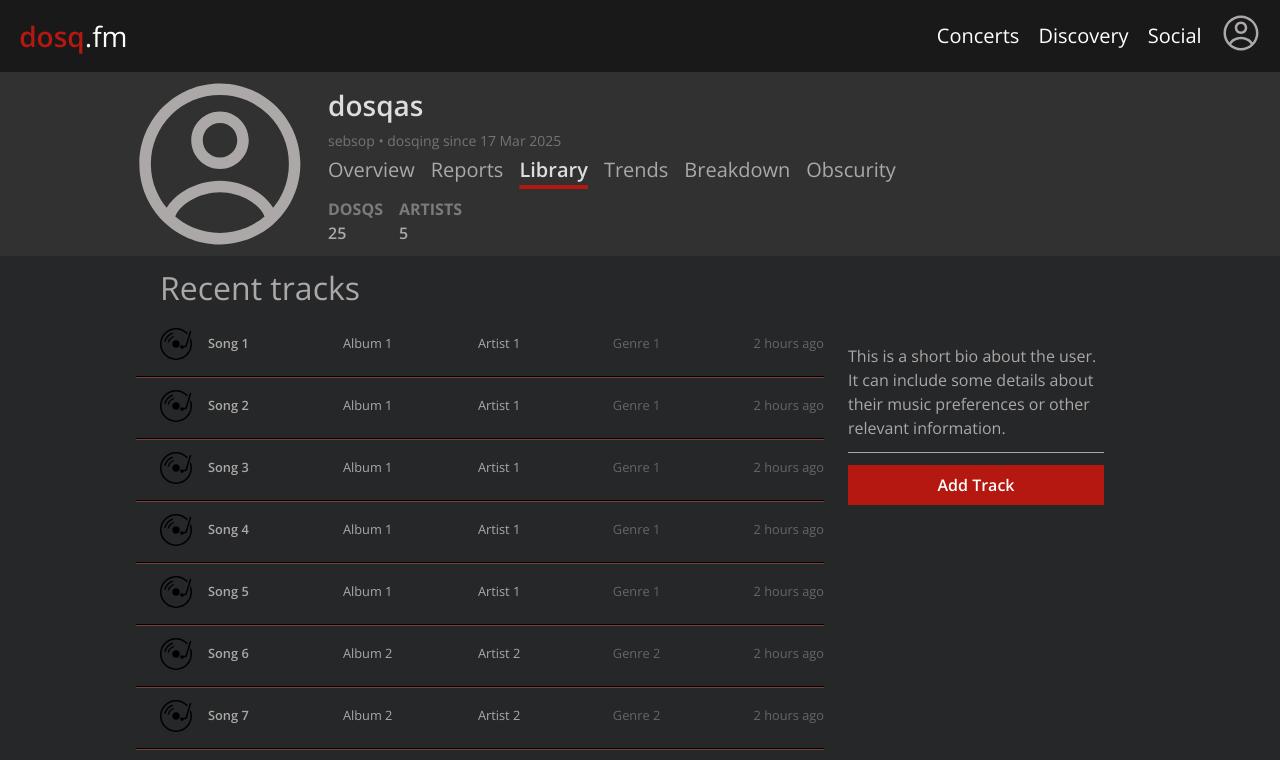
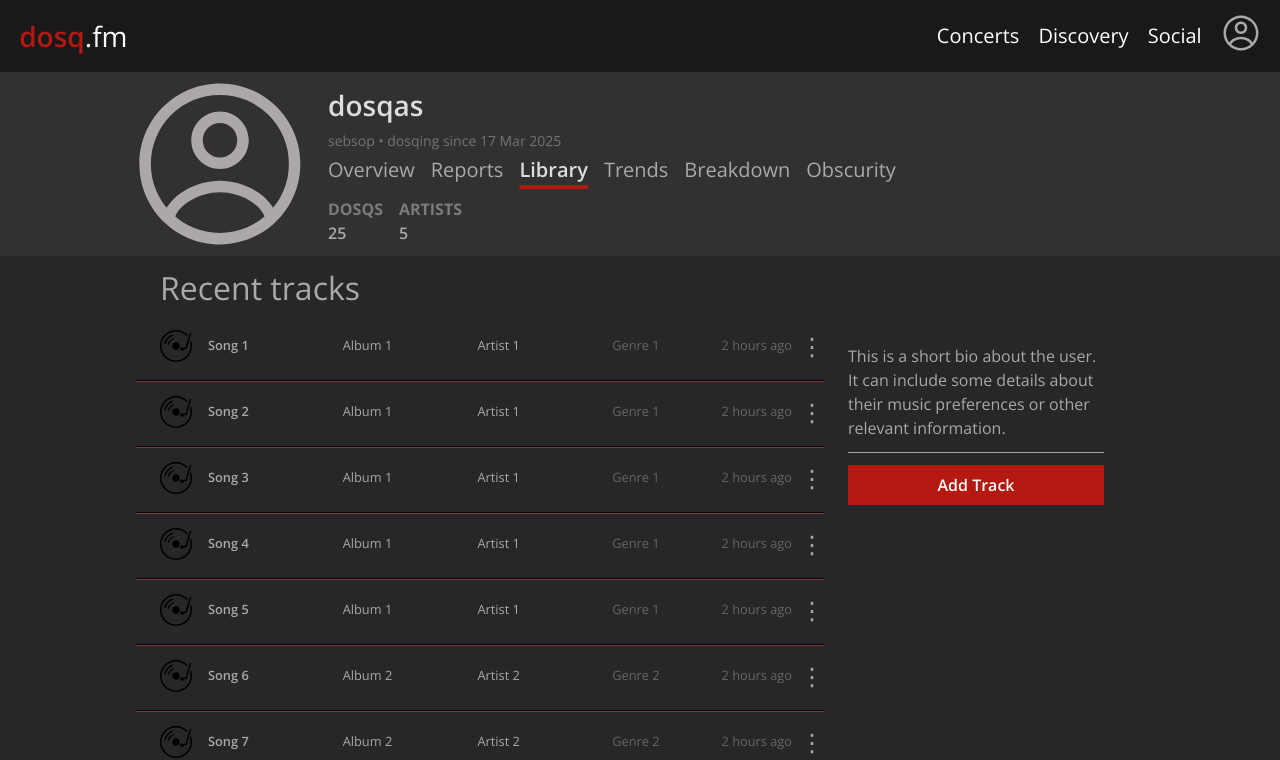
Before and after one commit to dosqas/dosq.fm-lite, a Next.js app: page /profile/library in a window 1280 px wide. Shown: the top 760 px of the page. Built offline with nearby package versions, Linux system fonts and the light colour scheme.

Commit message:
Added deleting operation

```diff
--- a/src/components/ProfileContent.tsx
+++ b/src/components/ProfileContent.tsx
@@ -1,8 +1,6 @@
 "use client"
 
 import React, { useState } from 'react';
-import Link from 'next/link';
-import Image from 'next/image';
 import ProfileSongsCol from './ProfileSongsCol';
 import ProfileSidebar from './ProfileSidebar';
 import "../styles/profile-content.css";
@@ -12,12 +10,12 @@ const ProfileContent: React.FC = () => {
   const [songs, setSongs] = useState([
     {
       id: 1,
-      albumCover: '/images/vinyl-icon.svg',
-      title: 'Song 1',
-      artist: 'Artist 1',
-      album: 'Album 1',
-      genre: 'Genre 1',
-      dateListened: '2 hours ago',
+      albumCover: "/images/vinyl-icon.svg",
+      title: "Song 1",
+      artist: "Artist 1",
+      album: "Album 1",
+      genre: "Genre 1",
+      dateListened: "2 hours ago",
     },
     {
       id: 2,
@@ -269,13 +267,30 @@ const ProfileContent: React.FC = () => {
     setSongs([...songs, newSongEntry]);
   };
 
+  const updateSong = (id: number) => {
+    const updatedTitle = prompt("Enter the new title:");
+    if (updatedTitle) {
+      setSongs((prevSongs) =>
+        prevSongs.map((song) =>
+          song.id === id ? { ...song, title: updatedTitle } : song
+        )
+      );
+    }
+  };
+
+  const deleteSong = (id: number) => {
+      setSongs((prevSongs) => prevSongs.filter((song) => song.id !== id));
+  };
+
   return (
     <main className="profile-content">
-      <p className="profile-content-title">
-        Recent tracks
-      </p>
+      <p className="profile-content-title">Recent tracks</p>
       <div className="profile-content-grid">
-        <ProfileSongsCol songs={songs} />
+        <ProfileSongsCol
+          songs={songs}
+          onUpdateSong={updateSong}
+          onDeleteSong={deleteSong}
+        />
         <ProfileSidebar addSong={addSong}/>
       </div>
     </main>
--- a/src/components/ProfileSongsCol.tsx
+++ b/src/components/ProfileSongsCol.tsx
@@ -1,5 +1,5 @@
-import React from 'react';
-import SongCard from './SongCard';
+import React, { useState } from "react";
+import SongCard from "./SongCard";
 import "../styles/profile-songs-col.css";
 
 interface ProfileSongsColProps {
@@ -12,9 +12,21 @@ interface ProfileSongsColProps {
     genre: string;
     dateListened: string;
   }[];
+  onUpdateSong: (id: number) => void;
+  onDeleteSong: (id: number) => void;
 }
 
-const ProfileSongsCol: React.FC<ProfileSongsColProps> = ({ songs }) => {
+const ProfileSongsCol: React.FC<ProfileSongsColProps> = ({
+  songs,
+  onUpdateSong,
+  onDeleteSong,
+}) => {
+  const [openMenuId, setOpenMenuId] = useState<number | null>(null);
+
+  const handleToggleMenu = (id: number) => {
+    setOpenMenuId((prev) => (prev === id ? null : id));
+  };
+
   return (
     <div className="profile-songs-col">
       {songs.map((song) => (
@@ -26,6 +38,10 @@ const ProfileSongsCol: React.FC<ProfileSongsColProps> = ({ songs }) => {
           album={song.album}
           genre={song.genre}
           dateListened={song.dateListened}
+          isMenuOpen={openMenuId === song.id}
+          onToggleMenu={() => handleToggleMenu(song.id)}
+          onUpdate={() => onUpdateSong(song.id)}
+          onDelete={() => onDeleteSong(song.id)}
         />
       ))}
     </div>
--- a/src/components/SongCard.tsx
+++ b/src/components/SongCard.tsx
@@ -1,5 +1,5 @@
-import React from 'react';
-import Image from 'next/image';
+import React from "react";
+import Image from "next/image";
 import "../styles/song-card.css";
 
 interface SongCardProps {
@@ -9,9 +9,24 @@ interface SongCardProps {
   album: string;
   genre: string;
   dateListened: string;
+  isMenuOpen: boolean;
+  onToggleMenu: () => void;
+  onUpdate: () => void;
+  onDelete: () => void;
 }
 
-const SongCard: React.FC<SongCardProps> = ({ albumCover, title, artist, album, genre, dateListened }) => {
+const SongCard: React.FC<SongCardProps> = ({
+  albumCover,
+  title,
+  artist,
+  album,
+  genre,
+  dateListened,
+  isMenuOpen,
+  onToggleMenu,
+  onUpdate,
+  onDelete,
+}) => {
   return (
     <div className="song-card">
       <div className="song-card-content">
@@ -28,8 +43,37 @@ const SongCard: React.FC<SongCardProps> = ({ albumCover, title, artist, album, g
           <span className="song-card-artist">{artist}</span>
           <span className="song-card-genre">{genre}</span>
           <span className="song-card-dateListened">{dateListened}</span>
+          <button
+            className="song-card-kebab-menu"
+            onClick={onToggleMenu}
+            aria-label="Options"
+          >
+            &#x22EE;
+          </button>
         </div>
       </div>
+      {isMenuOpen && (
+        <div className="song-card-menu-overlay">
+          <button
+            className="song-card-menu-button"
+            onClick={() => {
+              onUpdate();
+              onToggleMenu();
+            }}
+          >
+            Update
+          </button>
+          <button
+            className="song-card-menu-button"
+            onClick={() => {
+              onDelete();
+              onToggleMenu();
+            }}
+          >
+            Delete
+          </button>
+        </div>
+      )}
       <hr className="song-card-dividing-line" />
     </div>
   );
--- a/src/styles/song-card.css
+++ b/src/styles/song-card.css
@@ -13,6 +13,7 @@
     gap: 0;
     padding: 0;
     font-size: var(--font-size-base);
+    position: relative;
 }
 
 .song-card-content {
@@ -75,9 +76,10 @@
     margin-top: 0.5rem;
 }
 
+/* Update the grid layout */
 .song-card-grid {
     display: grid;
-    grid-template-columns: 1.25fr 1.25fr 1.25fr 1fr 1fr;
+    grid-template-columns: 1.25fr 1.25fr 1.25fr 1fr auto;
     width: 100%;
     align-items: center;
     gap: 0.5rem;
@@ -90,6 +92,87 @@
     text-overflow: ellipsis;
     white-space: nowrap;
     color: #666;
+}
+
+/* Modify Button */
+.song-card-modify-button {
+    position: absolute;
+    top: 10px;
+    right: 10px;
+    color: #fff;
+    border: none;
+    border-radius: 4px;
+    padding: 0.5rem 1rem;
+    cursor: pointer;
+    font-size: 0.875rem;
+    transition: background-color 0.3s ease;
+    display: none;
+}
+
+.song-card:hover .song-card-modify-button {
+    display: block;
+}
+
+.song-card-modify-button:hover {
+    background-color: #D32F2F;
+}
+
+/* Position the kebab menu */
+.song-card-kebab-menu {
+    grid-column: 6;
+    justify-self: right;
+    cursor: pointer;
+    font-size: 1.5rem;
+    color: #ABA8A7;
+    background: none;
+    border: none;
+    outline: none;
+    padding: 0;
+    display: flex;
+    align-items: center;
+    justify-content: center;
+}
+
+.song-card-kebab-menu:hover {
+    color: #D32F2F;
+}
+
+/* Menu Overlay */
+.song-card-menu-overlay {
+    position: absolute;
+    right: 10;
+    border: 1px solid #ABA8A7;
+    padding: 0.5rem;
+    box-shadow: 0 4px 8px rgba(0, 0, 0, 0.2);
+    z-index: 10;
+    display: none;
+    display: flex;
+    gap: 0.5rem;
+    top: -12%;
+}
+
+/* Menu Overlay Active State */
+.song-card-menu-overlay.active {
+    display: flex;
+}
+
+/* Menu Buttons */
+.song-card-menu-button {
+    display: inline-block;
+    padding: 0.5rem 1rem;
+    background-color: #B51811;
+    color: #fff;
+    border: none;
+    border-radius: 4px;
+    cursor: pointer;
+    font-size: 0.875rem;
+    text-align: center;
+    transition: background-color 0.3s ease;
+    flex: 1;
+}
+
+.song-card-menu-button:hover {
+    background-color: #D32F2F;
 }
 
 /* Media Queries for Smaller Screens */
--- a/src/utils/dateUtils.ts
+++ b/src/utils/dateUtils.ts
@@ -2,7 +2,7 @@ export const formatDateListened = (day: string, month: string, year: string, hou
   const now = new Date();
   const listenedDate = new Date(
     parseInt(year, 10),
-    parseInt(month, 10) - 1, // Months are 0-indexed in JavaScript
+    parseInt(month, 10) - 1,
     parseInt(day, 10),
     parseInt(hour, 10),
     parseInt(minute, 10)
@@ -14,7 +14,6 @@ export const formatDateListened = (day: string, month: string, year: string, hou
   const diffInDays = Math.floor(diffInHours / 24);
 
   if (diffInDays > 0) {
-    // Format as "17 Mar 19:20"
     const options: Intl.DateTimeFormatOptions = {
       day: "2-digit",
       month: "short",
```
Lines whose indentation alone changed are shown as unchanged.
